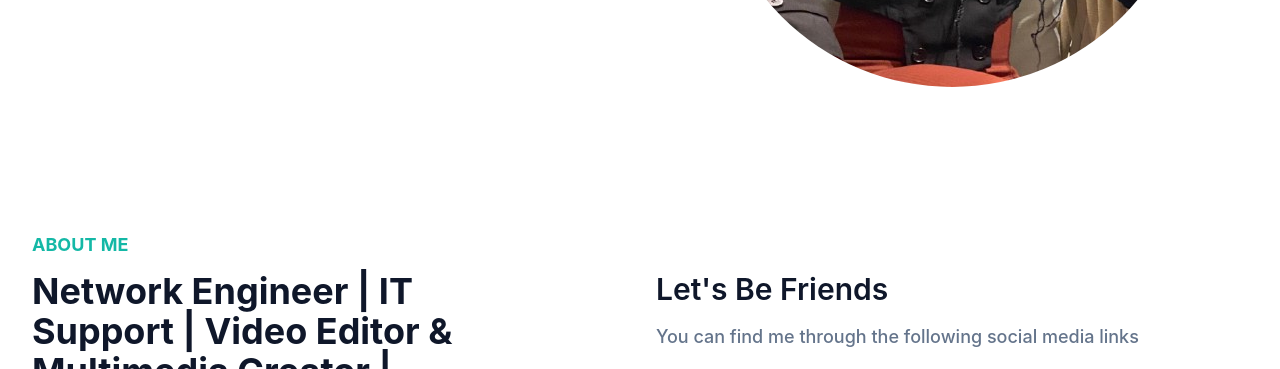
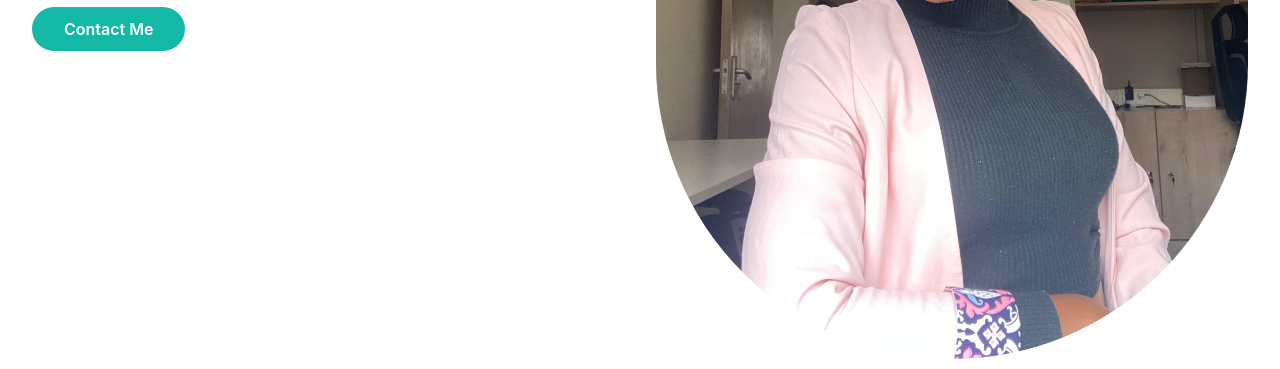
Before and after one commit to adehlaide12/tailwind-portfolio, a website: page index.html in a window 1280 px wide. Shown: the part 610-979 px from the top of the page. Drawn offline with Linux system fonts and the light colour scheme.

Commit message:
Portfolio photo

```diff
--- a/index.html
+++ b/index.html
@@ -85,7 +85,7 @@
           </div>
           <div class="w-full self-end px-4 lg:w-1/2">
             <div class="relative mt-10 lg:right-0 lg:mt-9">
-              <img src="dist/img/photo.png-removebg-preview.png" alt="Adeh"
+              <img src="dist/img/port.jpeg" alt="Adeh"
      class="relative z-10 mx-auto w-24 h-24 rounded-full object-cover" />
               <span class="absolute bottom-0 left-1/2 -translate-x-1/2 md:scale-125">
                 <svg width="400" height="400" viewBox="0 0 200 200" xmlns="http://www.w3.org/2000/svg">
```
